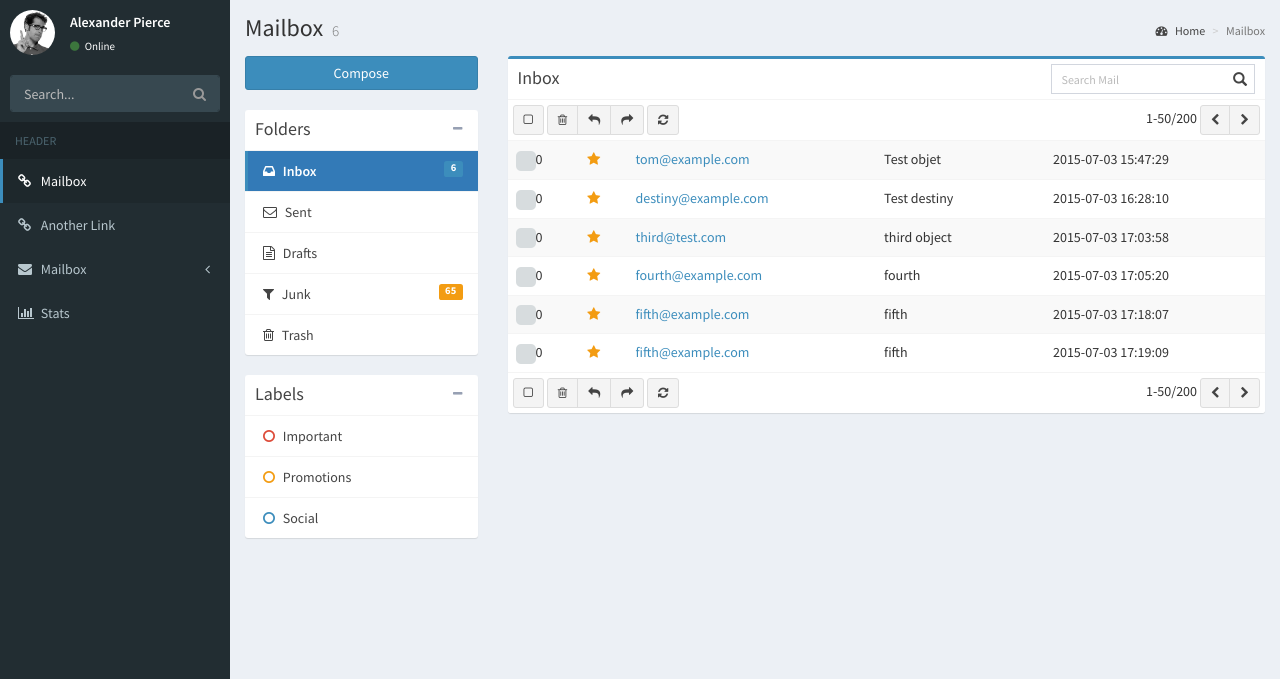
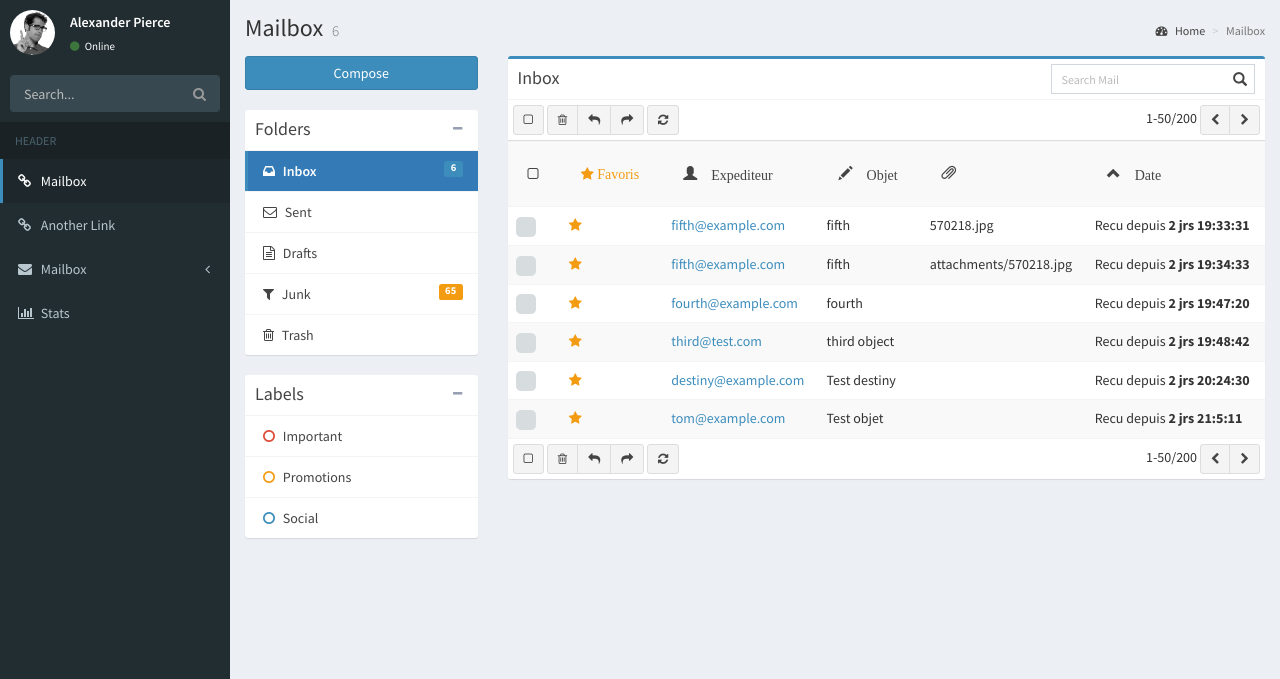
Before and after one commit to vincenthib/admin, a PHP site: page /modules/mailbox/index.php in a window 1280 px wide. Shown: the part 50-729 px from the top of the page. Run offline with PHP 8.4, Linux system fonts and the light colour scheme; data comes from the database, SQL or seed files in the repository; data that the repository does not hold is empty; some libraries are stand-ins or nearby versions.

Commit message:
mise a jour timer reception des mails, classement par date

```diff
--- a/modules/mailbox/index.php
+++ b/modules/mailbox/index.php
@@ -17,7 +17,16 @@
       $result = $query->fetch();
       $count_mail = $result['count_mail'];
 //fin compte des mails
+
+$sort = !empty($_GET['sort']) ? $_GET['sort'] : 'DESC';
+
 ?>
+<style>
+.head_mail{
+  border: none;
+  background-color: #f9f9f9;
+}
+</style>
 
         <!-- Content Header (Page header) -->
         <section class="content-header">
@@ -75,9 +84,38 @@
                   <h3 class="box-title">Inbox</h3>
                   <div class="box-tools pull-right">
                     <div class="has-feedback">
-                      <input type="text" class="form-control input-sm" placeholder="Search Mail"/>
+                      <input type="text" class="form-control input-sm" placeholder="Search Mail" name="search" method="GET" action="index.php"/>
                       <span class="glyphicon glyphicon-search form-control-feedback"></span>
                     </div>
+
+<!--?php
+//debut search
+    //if(!empty($_GET['search'])){
+
+        $search_word = $_GET['search'];
+
+        $search = $db->query('SELECT * FROM mailbox like '.'%'.$search_word.'%'.' ORDER BY received')->fetchAll();
+        $query->bindValue('search', '%'.$search.'%');
+        $query->execute();
+        $search_mails = $query->fetch();
+     //};
+
+//affichage resultat recherche
+      foreach($search_mails as $search_mail){
+?-->
+                <!--tr>
+                    <td><input type="checkbox" name="checkbox" value="1" ></td>
+                    <td class="mailbox-star"><a href="#"><i class="fa fa-star text-yellow"></i></a></td>
+                    <td class="mailbox-name"><a href="modules/mailbox/read-mail.php?id=<?= $search_mail['id'] ?>"><?= $search_mail['destinataire'] ?></a></td>
+                    <td class="mailbox-subject"><?= $search_mail['objet'] ?></td>
+                    <td class="mailbox-attachment"><?= $search_mail['piece-jointe'] ?></td>
+                    <td class="mailbox-date">Recu depuis <b><?= $timer ?></b></td>
+                </tr-->
+<!--?php
+}
+//fin affichage resultat recherche
+?-->
+
                   </div><!-- /.box-tools -->
                 </div><!-- /.box-header -->
                 <div class="box-body no-padding">
@@ -102,137 +140,87 @@
                     <table class="table table-hover table-striped">
                       <tbody>
                         <?php
-//affichage liste mail
+//ajout/retrait checkboxes
+                            /*$checkbox = !empty($_POST['checkbox']) ? intval($_POST['checkbox']) : 0;
+                            $query = $db->prepare('INSERT INTO mailbox (checkbox) VALUES (:checkbox');
+                            $query->bindValue('checkbox', $checkbox, PDO::PARAM_INT);
+                            $query->execute();*/
 
-                            $file_mails = $db->query('SELECT * FROM mailbox')->fetchAll();
+//fin ajout/retrait checkbox
+
+//ajout/retrait favoris
+                          /*if( fa-star-o){
+
+                              $query = $db->prepare('SELECT * FROM mailbox UPDATE favoris SET 1 WHERE ');
+
+                              $query->bindValue('lastname', $lastname);
+
+                              $query->execute();
+                              $result = $db->lastInsertId();
+                          }*/
+//fin ajout/retrait favoris
+//navbar inbox
+                        ?>
+                            <ul class="nav nav-tabs">
+                              <td><button class="head_mail mailbox-star btn btn-default navbar-btn"><i class="fa fa-square-o"> </i></button></td>
+                              <td><button class="head_mail mailbox-star btn btn-default navbar-btn"><i class="fa fa-star text-yellow"> Favoris</i></button></td>
+                              <td><button class="head_mail mailbox-name btn btn-default navbar-btn"><i class="glyphicon glyphicon-user"> Expediteur</i></button></td>
+                              <td><button class="head_mail mailbox-name btn btn-default navbar-btn"><i class="glyphicon glyphicon-pencil"> Objet</i></button></td>
+                              <td><button class="head_mail mailbox-name btn btn-default navbar-btn"><i class="glyphicon glyphicon-paperclip"></i></button></td>
+                              <td><a class="head_mail mailbox-name btn btn-default navbar-btn id_date" href="modules/mailbox?sort=<?= $sort== 'DESC' ? 'ASC' : 'DESC' ?>"><i class="i_date glyphicon glyphicon-chevron-<?= $sort== 'DESC' ? 'up' : 'down' ?>"> Date</i></a></td>
+                            </ul>
+<!--changement chevron date OK-->
+
+
+                        <?php
+//classement date
+
+
+  //affichage liste mail
+
+
+                              $file_mails = $db->query('SELECT * FROM mailbox ORDER BY received '.$sort)->fetchAll();
 
                              foreach($file_mails as $file_mail){
+    //debut timer reception OK
+                                /*$local_time = date("Y-m-d H:i:s");
+                                $to_time = strtotime($local_time);
+                                $from_time = strtotime($file_mail['received']);
+                                $time = round(abs($to_time - $from_time));
+
+                                $day = floor($time / (24*3600));
+                                $hours = floor($time / 3600);
+                                $minutes = floor(($time / 60) % 60);
+                                $seconds = $time % 60;
+
+                                if($hours>24){
+                                    $day = $day + floor($hours / 24);
+                                    $hours_plus = ($hours - (24 * $day));
+                                };
+
+                                $timer = $day.' jrs '.$hours_plus.':'.$minutes.':'.$seconds;
+                                */
+                              $now = new DateTime();
+                              $date_received = new DateTime($file_mail['received']);
+
+                              $timer = $date_received->diff($now)->format("%a jrs %H:%i:%s");
+
+
+    //fin  timer reception
                           ?>
                             <tr>
-                                <td><input type="checkbox" /><?= $file_mail['checkbox'] ?></td>
+                                <td><input type="checkbox" name="checkbox" value="1" <!--?= $checkbox ? 'checked' : '' ?--></td>
                                 <td class="mailbox-star"><a href="#"><i class="fa fa-star text-yellow"></i></a></td>
                                 <td class="mailbox-name"><a href="modules/mailbox/read-mail.php?id=<?= $file_mail['id'] ?>"><?= $file_mail['destinataire'] ?></a></td>
                                 <td class="mailbox-subject"><?= $file_mail['objet'] ?></td>
-                                <td class="mailbox-attachment"><?= $file_mail['piece-jointe'] ?></td>
-                                <td class="mailbox-date"><?= $file_mail['received'] ?></td>
+                                <td class="mailbox-attachment"><?= $file_mail['attachment'] ?></td>
+                                <td class="mailbox-date">Recu depuis <b><?= $timer ?></b></td>
                             </tr>
-                        <?php
-                          }
+                        <?php }
  //fin liste mail
+
                           ?>
 
-                        <!--tr>
-                          <td><input type="checkbox" /></td>
-                          <td class="mailbox-star"><a href="#"><i class="fa fa-star-o text-yellow"></i></a></td>
-                          <td class="mailbox-name"><a href="modules/mailbox/read-mail.php">Alexander Pierce</a></td>
-                          <td class="mailbox-subject"><b>AdminLTE 2.0 Issue</b> - Trying to find a solution to this problem...</td>
-                          <td class="mailbox-attachment"><i class="fa fa-paperclip"></i></td>
-                          <td class="mailbox-date">28 mins ago</td>
-                        </tr>
-                        <tr>
-                          <td><input type="checkbox" /></td>
-                          <td class="mailbox-star"><a href="#"><i class="fa fa-star-o text-yellow"></i></a></td>
-                          <td class="mailbox-name"><a href="modules/mailbox/read-mail.php">Alexander Pierce</a></td>
-                          <td class="mailbox-subject"><b>AdminLTE 2.0 Issue</b> - Trying to find a solution to this problem...</td>
-                          <td class="mailbox-attachment"><i class="fa fa-paperclip"></i></td>
-                          <td class="mailbox-date">11 hours ago</td>
-                        </tr>
-                        <tr>
-                          <td><input type="checkbox" /></td>
-                          <td class="mailbox-star"><a href="#"><i class="fa fa-star text-yellow"></i></a></td>
-                          <td class="mailbox-name"><a href="modules/mailbox/read-mail.php">Alexander Pierce</a></td>
-                          <td class="mailbox-subject"><b>AdminLTE 2.0 Issue</b> - Trying to find a solution to this problem...</td>
-                          <td class="mailbox-attachment"></td>
-                          <td class="mailbox-date">15 hours ago</td>
-                        </tr>
-                        <tr>
-                          <td><input type="checkbox" /></td>
-                          <td class="mailbox-star"><a href="#"><i class="fa fa-star text-yellow"></i></a></td>
-                          <td class="mailbox-name"><a href="modules/mailbox/read-mail.php">Alexander Pierce</a></td>
-                          <td class="mailbox-subject"><b>AdminLTE 2.0 Issue</b> - Trying to find a solution to this problem...</td>
-                          <td class="mailbox-attachment"><i class="fa fa-paperclip"></i></td>
-                          <td class="mailbox-date">Yesterday</td>
-                        </tr>
-                        <tr>
-                          <td><input type="checkbox" /></td>
-                          <td class="mailbox-star"><a href="#"><i class="fa fa-star-o text-yellow"></i></a></td>
-                          <td class="mailbox-name"><a href="modules/mailbox/read-mail.php">Alexander Pierce</a></td>
-                          <td class="mailbox-subject"><b>AdminLTE 2.0 Issue</b> - Trying to find a solution to this problem...</td>
-                          <td class="mailbox-attachment"><i class="fa fa-paperclip"></i></td>
-                          <td class="mailbox-date">2 days ago</td>
-                        </tr>
-                        <tr>
-                          <td><input type="checkbox" /></td>
-                          <td class="mailbox-star"><a href="#"><i class="fa fa-star-o text-yellow"></i></a></td>
-                          <td class="mailbox-name"><a href="modules/mailbox/read-mail.php">Alexander Pierce</a></td>
-                          <td class="mailbox-subject"><b>AdminLTE 2.0 Issue</b> - Trying to find a solution to this problem...</td>
-                          <td class="mailbox-attachment"><i class="fa fa-paperclip"></i></td>
-                          <td class="mailbox-date">2 days ago</td>
-                        </tr>
-                        <tr>
-                          <td><input type="checkbox" /></td>
-                          <td class="mailbox-star"><a href="#"><i class="fa fa-star text-yellow"></i></a></td>
-                          <td class="mailbox-name"><a href="modules/mailbox/read-mail.php">Alexander Pierce</a></td>
-                          <td class="mailbox-subject"><b>AdminLTE 2.0 Issue</b> - Trying to find a solution to this problem...</td>
-                          <td class="mailbox-attachment"></td>
-                          <td class="mailbox-date">2 days ago</td>
-                        </tr>
-                        <tr>
-                          <td><input type="checkbox" /></td>
-                          <td class="mailbox-star"><a href="#"><i class="fa fa-star text-yellow"></i></a></td>
-                          <td class="mailbox-name"><a href="modules/mailbox/read-mail.php">Alexander Pierce</a></td>
-                          <td class="mailbox-subject"><b>AdminLTE 2.0 Issue</b> - Trying to find a solution to this problem...</td>
-                          <td class="mailbox-attachment"></td>
-                          <td class="mailbox-date">2 days ago</td>
-                        </tr>
-                        <tr>
-                          <td><input type="checkbox" /></td>
-                          <td class="mailbox-star"><a href="#"><i class="fa fa-star-o text-yellow"></i></a></td>
-                          <td class="mailbox-name"><a href="modules/mailbox/read-mail.php">Alexander Pierce</a></td>
-                          <td class="mailbox-subject"><b>AdminLTE 2.0 Issue</b> - Trying to find a solution to this problem...</td>
-                          <td class="mailbox-attachment"></td>
-                          <td class="mailbox-date">2 days ago</td>
-                        </tr>
-                        <tr>
-                          <td><input type="checkbox" /></td>
-                          <td class="mailbox-star"><a href="#"><i class="fa fa-star-o text-yellow"></i></a></td>
-                          <td class="mailbox-name"><a href="modules/mailbox/read-mail.php">Alexander Pierce</a></td>
-                          <td class="mailbox-subject"><b>AdminLTE 2.0 Issue</b> - Trying to find a solution to this problem...</td>
-                          <td class="mailbox-attachment"><i class="fa fa-paperclip"></i></td>
-                          <td class="mailbox-date">4 days ago</td>
-                        </tr>
-                        <tr>
-                          <td><input type="checkbox" /></td>
-                          <td class="mailbox-star"><a href="#"><i class="fa fa-star text-yellow"></i></a></td>
-                          <td class="mailbox-name"><a href="modules/mailbox/read-mail.php">Alexander Pierce</a></td>
-                          <td class="mailbox-subject"><b>AdminLTE 2.0 Issue</b> - Trying to find a solution to this problem...</td>
-                          <td class="mailbox-attachment"></td>
-                          <td class="mailbox-date">12 days ago</td>
-                        </tr>
-                        <tr>
-                          <td><input type="checkbox" /></td>
-                          <td class="mailbox-star"><a href="#"><i class="fa fa-star-o text-yellow"></i></a></td>
-                          <td class="mailbox-name"><a href="modules/mailbox/read-mail.php">Alexander Pierce</a></td>
-                          <td class="mailbox-subject"><b>AdminLTE 2.0 Issue</b> - Trying to find a solution to this problem...</td>
-                          <td class="mailbox-attachment"><i class="fa fa-paperclip"></i></td>
-                          <td class="mailbox-date">12 days ago</td>
-                        </tr>
-                        <tr>
-                          <td><input type="checkbox" /></td>
-                          <td class="mailbox-star"><a href="#"><i class="fa fa-star text-yellow"></i></a></td>
-                          <td class="mailbox-name"><a href="modules/mailbox/read-mail.php">Alexander Pierce</a></td>
-                          <td class="mailbox-subject"><b>AdminLTE 2.0 Issue</b> - Trying to find a solution to this problem...</td>
-                          <td class="mailbox-attachment"><i class="fa fa-paperclip"></i></td>
-                          <td class="mailbox-date">14 days ago</td>
-                        </tr>
-                        <tr>
-                          <td><input type="checkbox" /></td>
-                          <td class="mailbox-star"><a href="#"><i class="fa fa-star text-yellow"></i></a></td>
-                          <td class="mailbox-name"><a href="modules/mailbox/read-mail.php">Alexander Pierce</a></td>
-                          <td class="mailbox-subject"><b>AdminLTE 2.0 Issue</b> - Trying to find a solution to this problem...</td>
-                          <td class="mailbox-attachment"><i class="fa fa-paperclip"></i></td>
-                          <td class="mailbox-date">15 days ago</td>
-                        </tr-->
                       </tbody>
                     </table><!-- /.table -->
                   </div><!-- /.mail-box-messages -->
@@ -330,6 +318,13 @@
             $this.toggleClass("fa-star-o");
           }
         });
+        /*
+        $('a.id_date').on('click', function(){
+            $('i.i_date').toggleClass('glyphicon-chevron-down');
+            $('button.id_date').attr('value, old');
+        });
+        */
+
       });
     </script>
 
```
